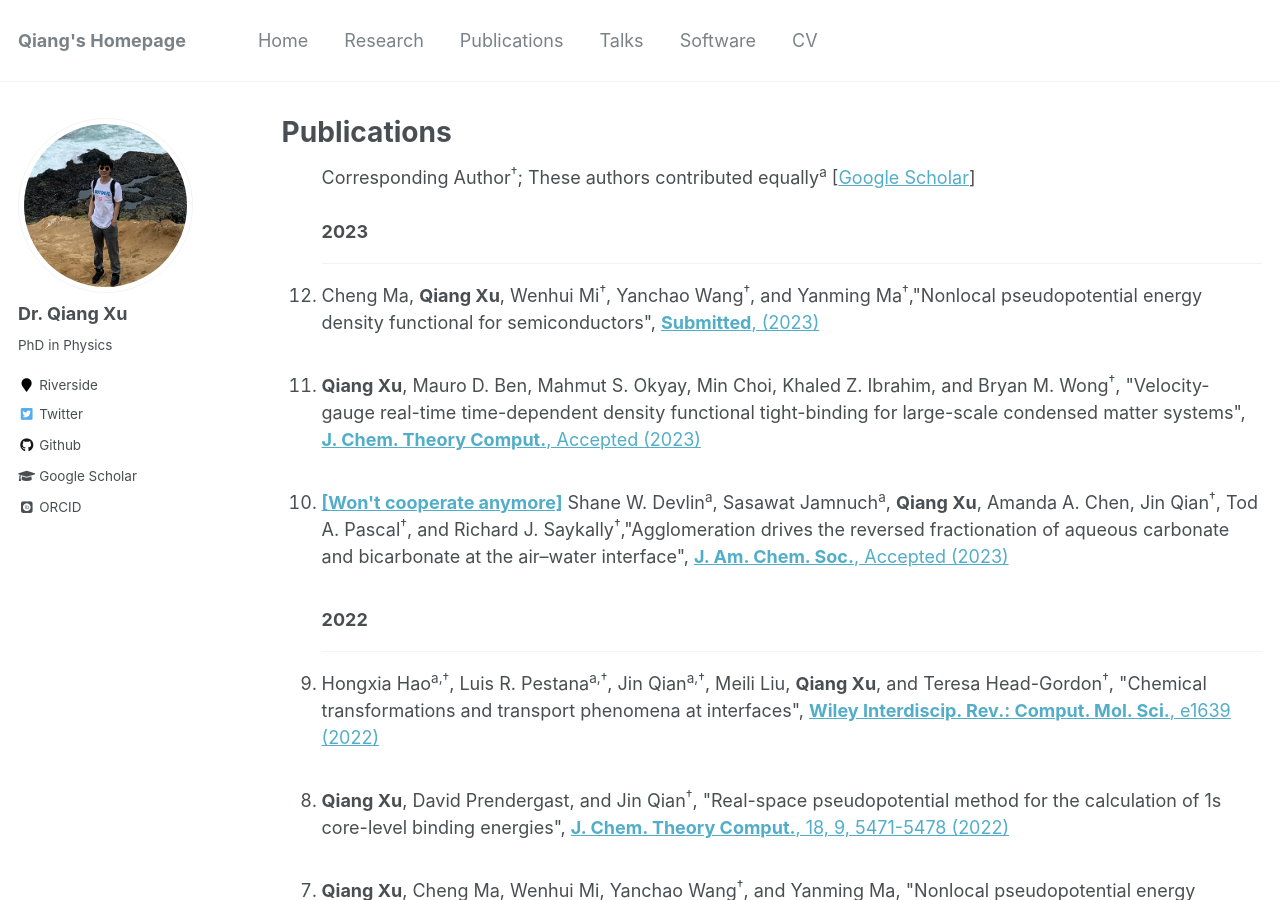
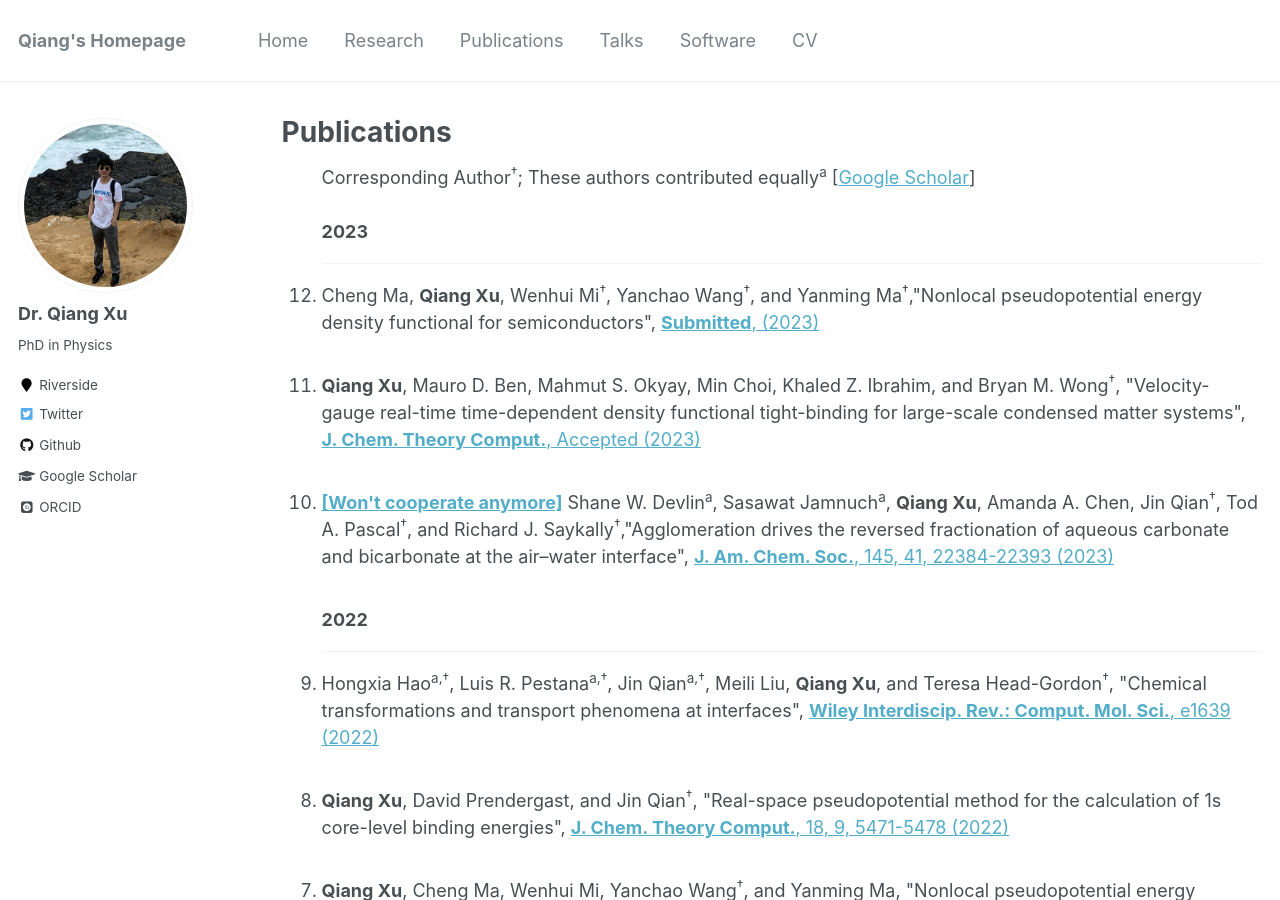
Before and after one commit to xqjlu/xqjlu.github.io, a Jekyll site: the page built from _pages/publications.md, in a window 1280 px wide and 900 px high. Built offline with Jekyll 4.4.1, drawn with Linux system fonts in a browser that asks for light colours; some web fonts are replaced.

Commit message:
JACS vol. and pages

```diff
--- a/_pages/publications.md
+++ b/_pages/publications.md
@@ -45,7 +45,7 @@ Corresponding Author<sup>†</sup>; These authors contributed equally<sup>a</sup
 </li><br>
 
 <li><a><b>[Won't cooperate anymore]</b></a> Shane W. Devlin<sup>a</sup>, Sasawat Jamnuch<sup>a</sup>, <b>Qiang Xu</b>, Amanda A. Chen, Jin Qian<sup>†</sup>, Tod A. Pascal<sup>†</sup>, and Richard J. Saykally<sup>†</sup>,"Agglomeration drives the reversed fractionation of aqueous carbonate and bicarbonate at the air–water interface",
-<a href="https://doi.org/10.1021/jacs.3c05093" target="_blank"><b>J. Am. Chem. Soc.</b>, Accepted (2023)</a>
+<a href="https://doi.org/10.1021/jacs.3c05093" target="_blank"><b>J. Am. Chem. Soc.</b>, 145, 41, 22384-22393 (2023)</a>
 </li><br>
 
 <!--2022-->
```
